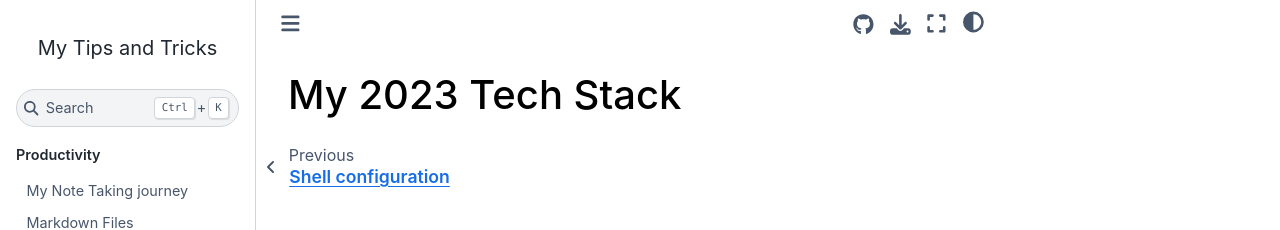
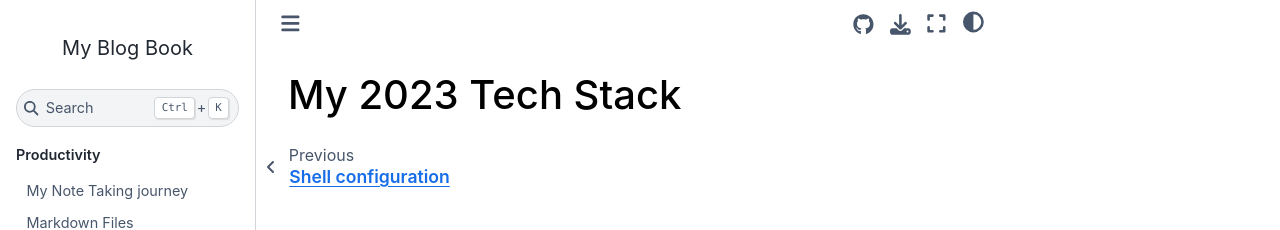
Before and after one commit to andreamiele/blog, a Jupyter Book: the page built from mystack2023.md, in a window 1280 px wide. Shown: the top 230 px of the page. Built offline with Jupyter Book 1.0.4 settings and Sphinx 7.4.7 and the Sphinx Book theme 1.1.4, drawn with Linux system fonts in a browser that asks for light colours; comment, search, counter and statistics services are not loaded.

Commit message:
change the naming

```diff
--- a/_config.yml
+++ b/_config.yml
@@ -1,7 +1,7 @@
 # Book settings
 # Learn more at https://jupyterbook.org/customize/config.html
 
-title: My Tips and Tricks
+title: My Blog Book
 author: Andrea Miele
 email: andrea.miele.pro@gmail.com
 logo:
```
Also changed, not shown: intro.md (+1 -1 lines).
